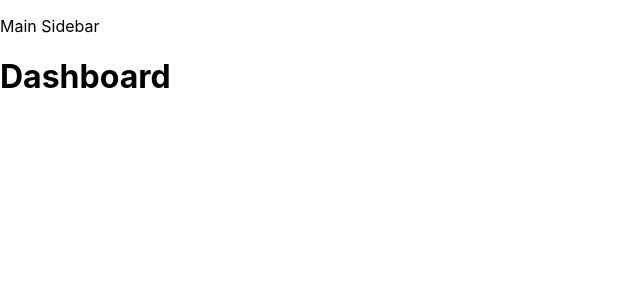
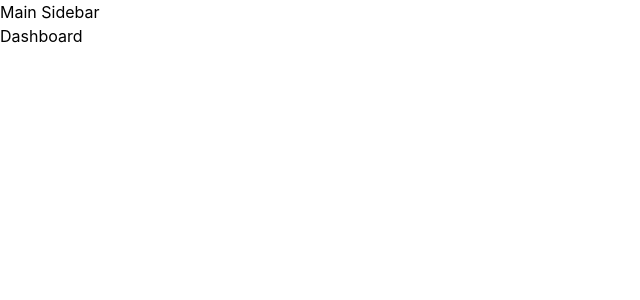
Before and after one commit to AmaduKamara/frontend-test-2022, a Next.js app: page / in a window 1280 px wide. Shown: the top 300 px of the page, without its empty margins (0-640 px from the left). Built offline with nearby package versions, Linux system fonts and the light colour scheme.

Commit message:
Configure TailwindCSS

```diff
--- a/components/layout/Layout.jsx
+++ b/components/layout/Layout.jsx
@@ -1,5 +1,5 @@
 import React from "react";
-import MainSideBar from "../sidebar/MainSideBar";
+import MainSideBar from "../sidebar/SideBarMenus";
 
 const Layout = ({ children }) => {
   return (
--- /dev/null
+++ b/components/sidebar/Menu.jsx
@@ -0,0 +1,11 @@
+import React from "react";
+
+const Menu = () => {
+  return (
+    <div>
+      <p>Single Menu Link</p>
+    </div>
+  );
+};
+
+export default Menu;
--- a/components/sidebar/MainSideBar.jsx
+++ b/components/sidebar/SideBarMenus.jsx
@@ -1,6 +1,7 @@
 import React from "react";
 
 const MainSideBar = () => {
+  const menuLinks = [{ id: 1, title: "Home", icon: "home" }];
   return (
     <div>
       <p>Main Sidebar</p>
--- a/package.json
+++ b/package.json
@@ -13,7 +13,10 @@
     "react-dom": "17.0.2"
   },
   "devDependencies": {
+    "autoprefixer": "^10.4.2",
     "eslint": "8.7.0",
-    "eslint-config-next": "12.0.9"
+    "eslint-config-next": "12.0.9",
+    "postcss": "^8.4.5",
+    "tailwindcss": "^3.0.17"
   }
 }
--- /dev/null
+++ b/postcss.config.js
@@ -0,0 +1,6 @@
+module.exports = {
+  plugins: {
+    tailwindcss: {},
+    autoprefixer: {},
+  },
+}
--- a/styles/globals.css
+++ b/styles/globals.css
@@ -1,3 +1,7 @@
+@tailwind base;
+@tailwind components;
+@tailwind utilities;
+
 html,
 body {
   padding: 0;
--- /dev/null
+++ b/tailwind.config.js
@@ -0,0 +1,10 @@
+module.exports = {
+  content: [
+    "./pages/**/*.{js,ts,jsx,tsx}",
+    "./components/**/*.{js,ts,jsx,tsx}",
+  ],
+  theme: {
+    extend: {},
+  },
+  plugins: [],
+};
```
Also changed, not shown: 1 other file (tests, documents, lock files or other folders).
